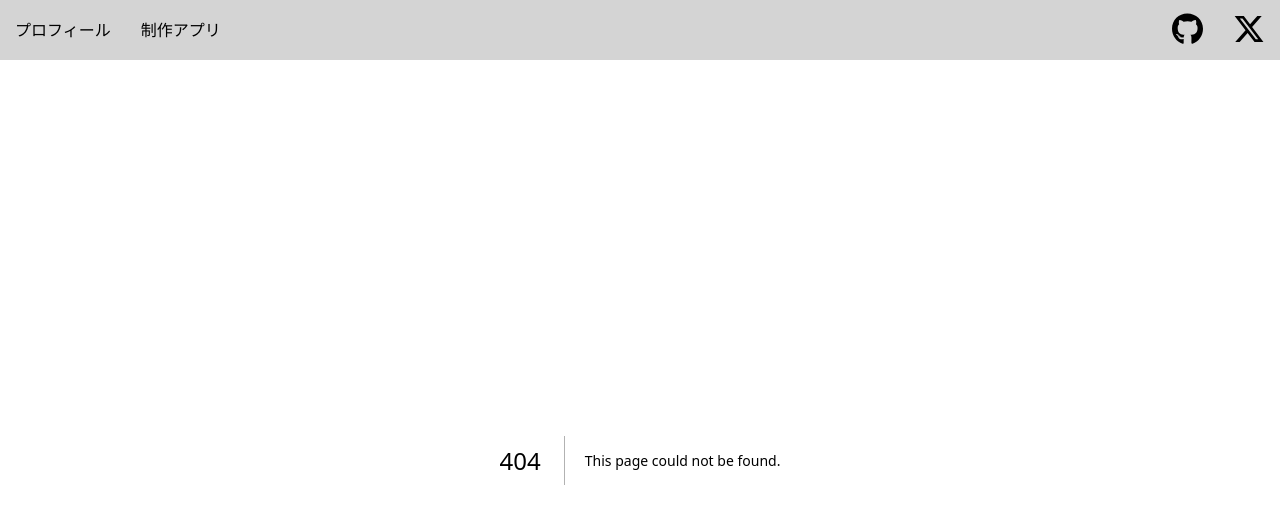
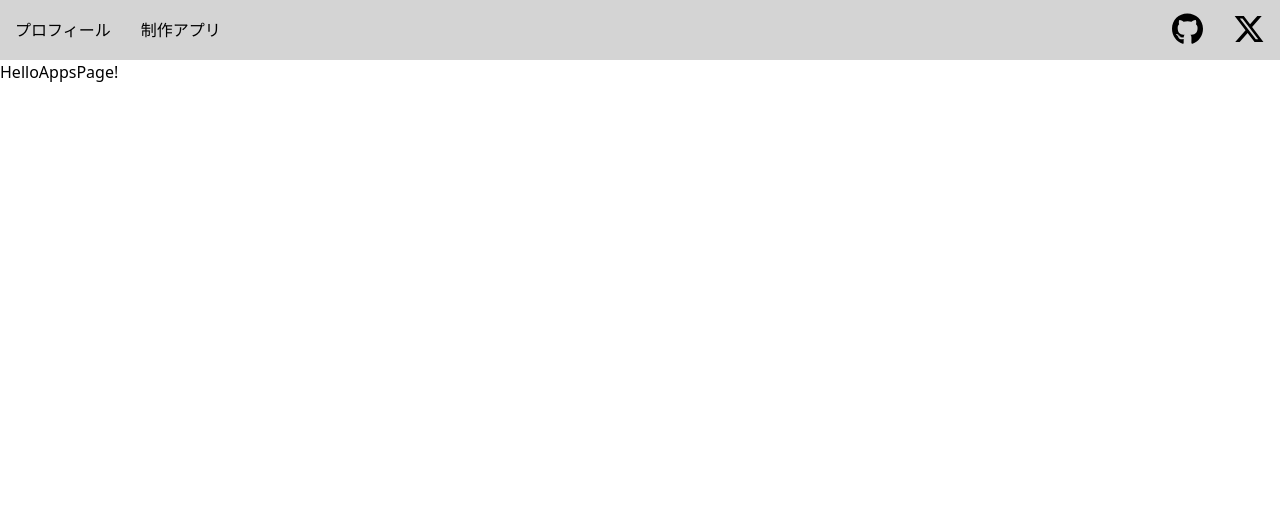
Before and after one commit to tawarakeita/tawarakeita.github.io, a Next.js app: page /apps in a window 1280 px wide. Before the commit this address had no page. Shown: the top 524 px of the page. Built offline with nearby package versions, Linux system fonts and the light colour scheme.

Commit message:
appsページを追加（ヘッダーのURLも変更）

```diff
--- /dev/null
+++ b/src/app/apps/page.js
@@ -0,0 +1,9 @@
+import { FontAwesomeIcon } from '@fortawesome/react-fontawesome'
+
+export default function Page() {
+  return (
+      <main className="flex flex-col gap-8 row-start-2 items-center sm:items-start">
+        HelloAppsPage!
+      </main>
+  );
+}
--- a/src/components/Header.jsx
+++ b/src/components/Header.jsx
@@ -9,7 +9,7 @@ export default function Header() {
           <a className='m-[15px] cursor-pointer inline-block text-black' href="/">
             プロフィール
           </a>
-          <a className='m-[15px] cursor-pointer inline-block text-black' href="/creation_apps">
+          <a className='m-[15px] cursor-pointer inline-block text-black' href="/apps">
             <span>制作アプリ</span>
           </a>
         </div>
```
